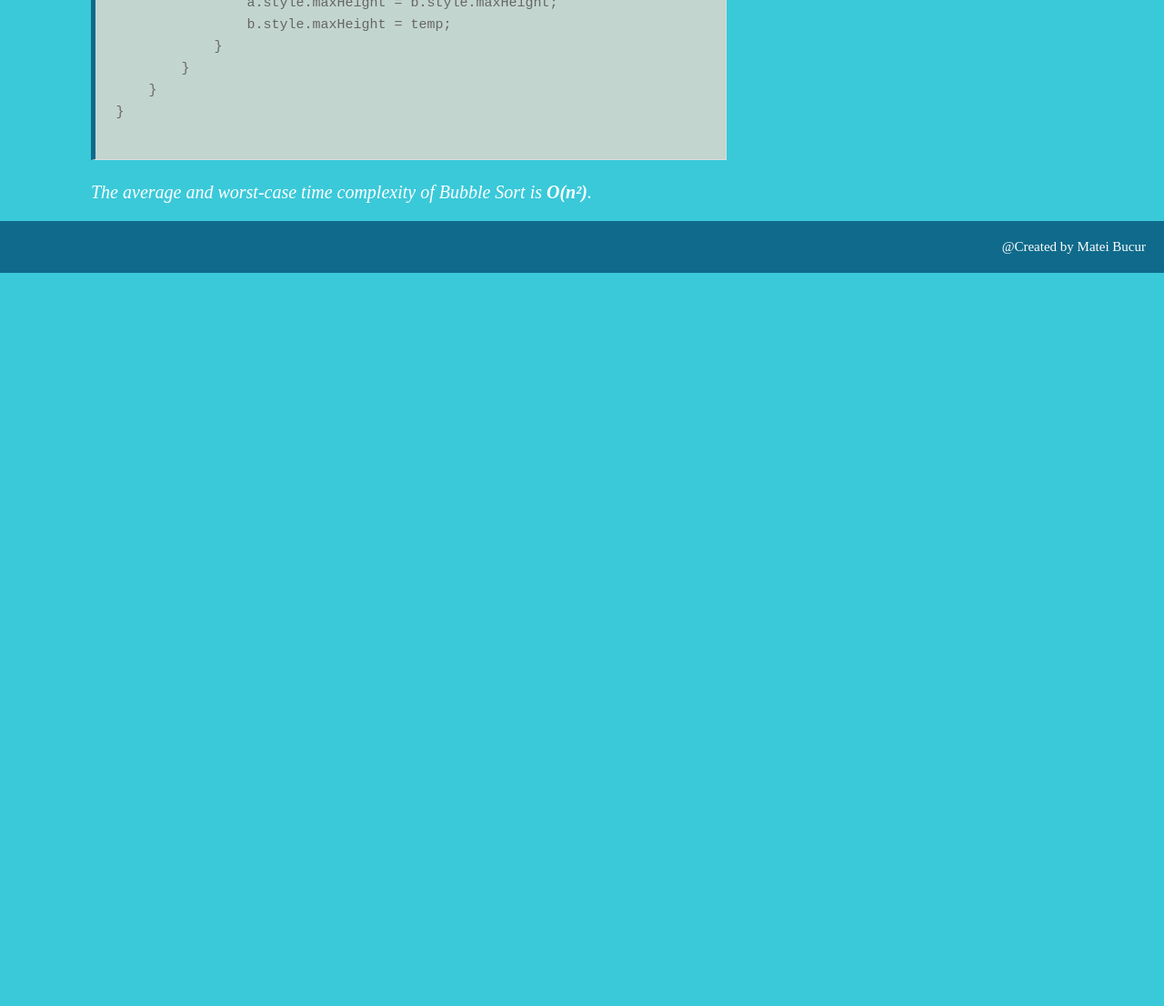
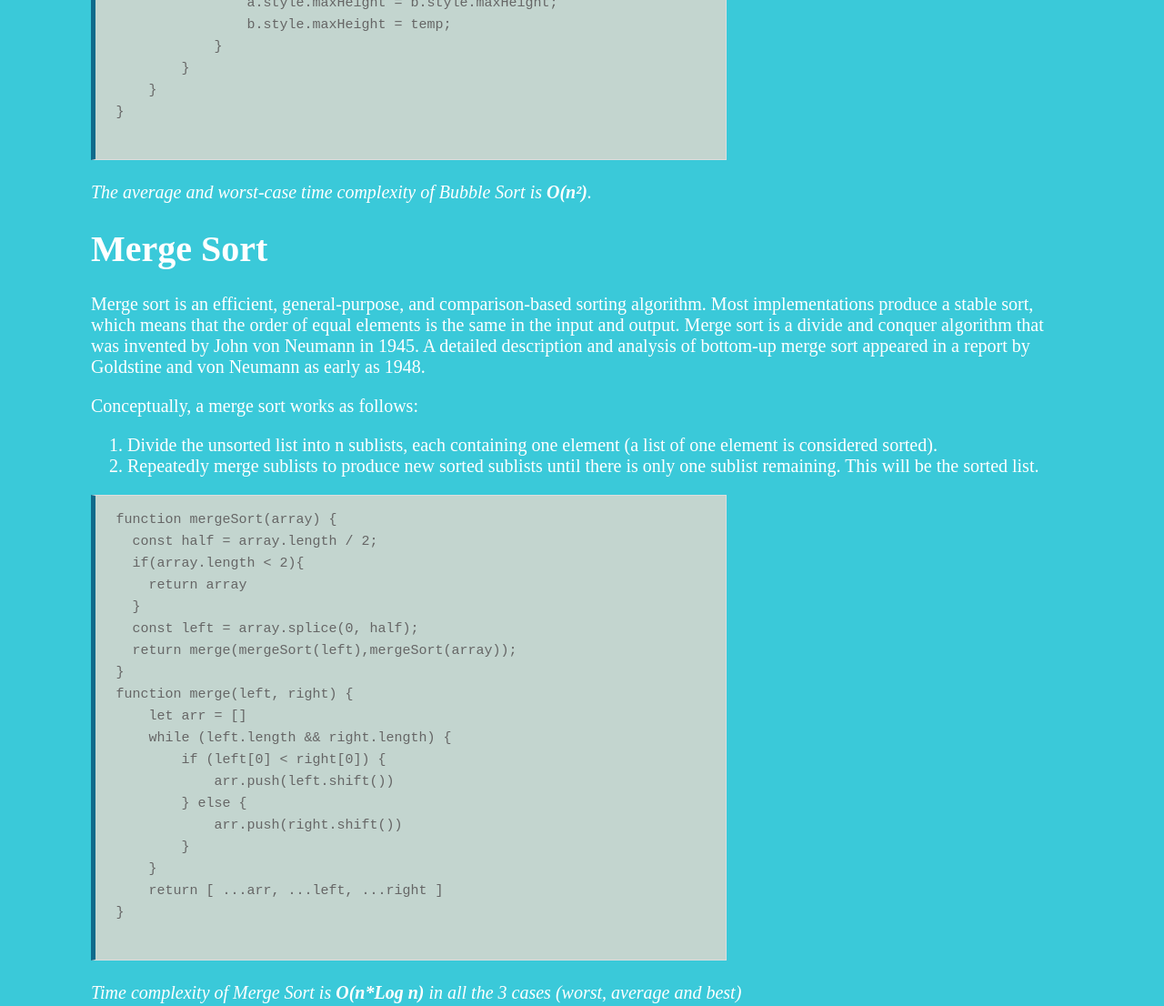
Before and after one commit to mateib47/AlgoViz, a plain HTML site: page src/main/resources/static/pages/sorting.html in a window 1280 px wide. Shown: the part 1461-2567 px from the top of the page at 91% size. Before the commit the page ends 1761 px from the top, so only its background shows below. Drawn offline with Linux system fonts and the light colour scheme.

Commit message:
fixed bubble sort viz and added mergesort description

```diff
--- a/src/main/resources/static/css/style.css
+++ b/src/main/resources/static/css/style.css
@@ -5,6 +5,7 @@ body{
     background-color:#3AC9D9;
     margin: 0;
     font-size: 20px;
+    color: #FFFFFF;
 }
 nav {
     position: fixed;
--- a/src/main/resources/static/javascript/algorithms/sorting.js
+++ b/src/main/resources/static/javascript/algorithms/sorting.js
@@ -1,64 +1,27 @@
 function bubbleSort(length){
     let sorted = false;
     let count = 0;
-    while(!sorted){
+    while(count<=length*length){
         sorted = true;
         for(let i = 0;i< length-1;i++){
-            if(!task(count, length)){
-                sorted = false;
-            }
+            task(count, length, i)
             count++;
         }
     }
 }
 
-function task(count, length) {
-    console.log(count);
-    const i = count % length;
-    let sorted = true;
+function task(count, length, i) {
     setTimeout(function() {
         let a = document.querySelector('#bar-'+i);
         let b = document.querySelector('#bar-'+`${i+1}`);
+        console.log(a+" "+b);
         if((parseFloat(a.style.maxHeight) / 100.0)>(parseFloat(b.style.maxHeight) / 100.0)){
-            sorted = false;
             let temp = a.style.maxHeight;
             a.style.maxHeight = b.style.maxHeight;
             b.style.maxHeight = temp;
         }
     }, 300 * count);
-    return sorted;
-}//fix it using callback functions probably; the bubblesort function does not wait for task() to return the value.
-/*
-function bubbleSort(length){
-    let sorted = false;
-    let counter = 0;
-    while(!sorted){
-            sorted = true;
-        for(let i = 0;i< length-1;i++){
-            counter++;
-            let a = document.querySelector('#bar-'+i);
-            let b = document.querySelector('#bar-'+`${i+1}`);
-            if((parseFloat(a.style.maxHeight) / 100.0)>(parseFloat(b.style.maxHeight) / 100.0)){
-                sorted = false;
-                    let temp = a.style.maxHeight;
-                    a.style.maxHeight = b.style.maxHeight;
-                    b.style.maxHeight = temp;
-            }
-        }
 }
-}
-
-function delay(i) {
-    let a = document.querySelector('#bar-'+i);
-    let b = document.querySelector('#bar-'+`${i+1}`);
-    setTimeout(function() {
-        console.log(i);
-        let temp = a.style.maxHeight;
-        a.style.maxHeight = b.style.maxHeight;
-        b.style.maxHeight = temp;
-    }, 300 * i);
-}
-*/
 function quickSort(length){
 
 }
@@ -72,33 +35,3 @@ function heapSort(length){
 }
 
 export {bubbleSort, quickSort, mergeSort, heapSort};
-/*
-function bubbleSort(length){
-    let sorted = false;
-    for(let i = 0;i<length;i++){
-        //console.log(document.querySelector('#bar-'+i));
-    }
-    while(!sorted){
-        sorted = true;
-        for(let i = 0;i< length-1;i++){
-            sorted = task(i);
-
-        }
-    }
-}
-
-function task(i) {
-    let sorted = true;
-    setTimeout(function() {
-        let a = document.querySelector('#bar-'+i);
-        let b = document.querySelector('#bar-'+`${i+1}`);
-        if((parseFloat(a.style.maxHeight) / 100.0)>(parseFloat(b.style.maxHeight) / 100.0)){
-            sorted = false;
-            let temp = a.style.maxHeight;
-            a.style.maxHeight = b.style.maxHeight;
-            b.style.maxHeight = temp;
-        }
-        }, 300 * i);
-    return sorted;
-}
- */
--- a/src/main/resources/static/pages/sorting.html
+++ b/src/main/resources/static/pages/sorting.html
@@ -68,6 +68,40 @@ function bubbleSort(length){
             <p class="italic">The average and worst-case time complexity of Bubble Sort is <b>O(n²)</b>.</p>
         </div>
     </section>
+    <div class="description">
+        <h1>Merge Sort</h1>
+        <p>Merge sort is an efficient, general-purpose, and comparison-based sorting algorithm. Most
+            implementations produce a stable sort, which means that the order of equal elements is the
+            same in the input and output. Merge sort is a divide and conquer algorithm that was invented
+            by John von Neumann in 1945. A detailed description and analysis of bottom-up merge sort
+            appeared in a report by Goldstine and von Neumann as early as 1948.</p>
+        <p>Conceptually, a merge sort works as follows:</p>
+        <ol>
+            <li>Divide the unsorted list into n sublists, each containing one element (a list of one element is considered sorted).</li>
+            <li>Repeatedly merge sublists to produce new sorted sublists until there is only one sublist remaining. This will be the sorted list.</li>
+        </ol>
+        <pre><code>function mergeSort(array) {
+  const half = array.length / 2;
+  if(array.length < 2){
+    return array
+  }
+  const left = array.splice(0, half);
+  return merge(mergeSort(left),mergeSort(array));
+}
+function merge(left, right) {
+    let arr = []
+    while (left.length && right.length) {
+        if (left[0] < right[0]) {
+            arr.push(left.shift())
+        } else {
+            arr.push(right.shift())
+        }
+    }
+    return [ ...arr, ...left, ...right ]
+}
+        </code></pre>
+        <p class="italic">Time complexity of Merge Sort is <b>O(n*Log n)</b> in all the 3 cases (worst, average and best)</p>
+    </div>
 </main>
 <footer>
     <a href="https://mateib47.github.io/personal-portofolio-webpage/" target="_blank">@Created by Matei Bucur</a>
```
